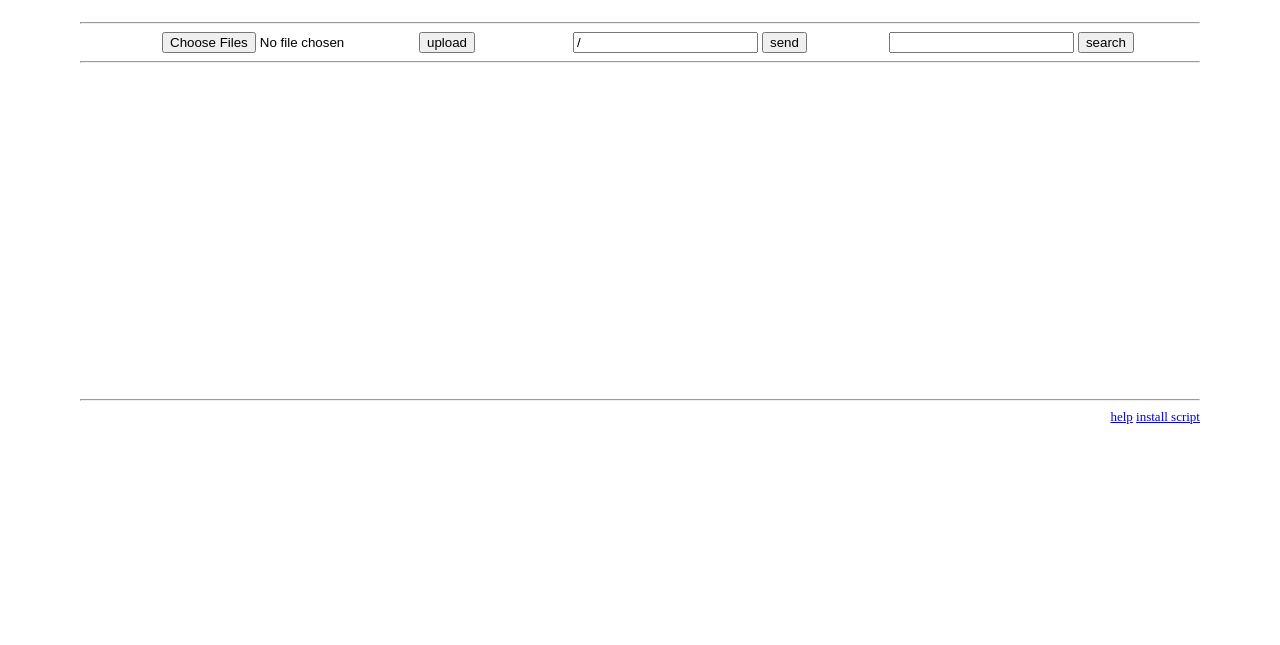
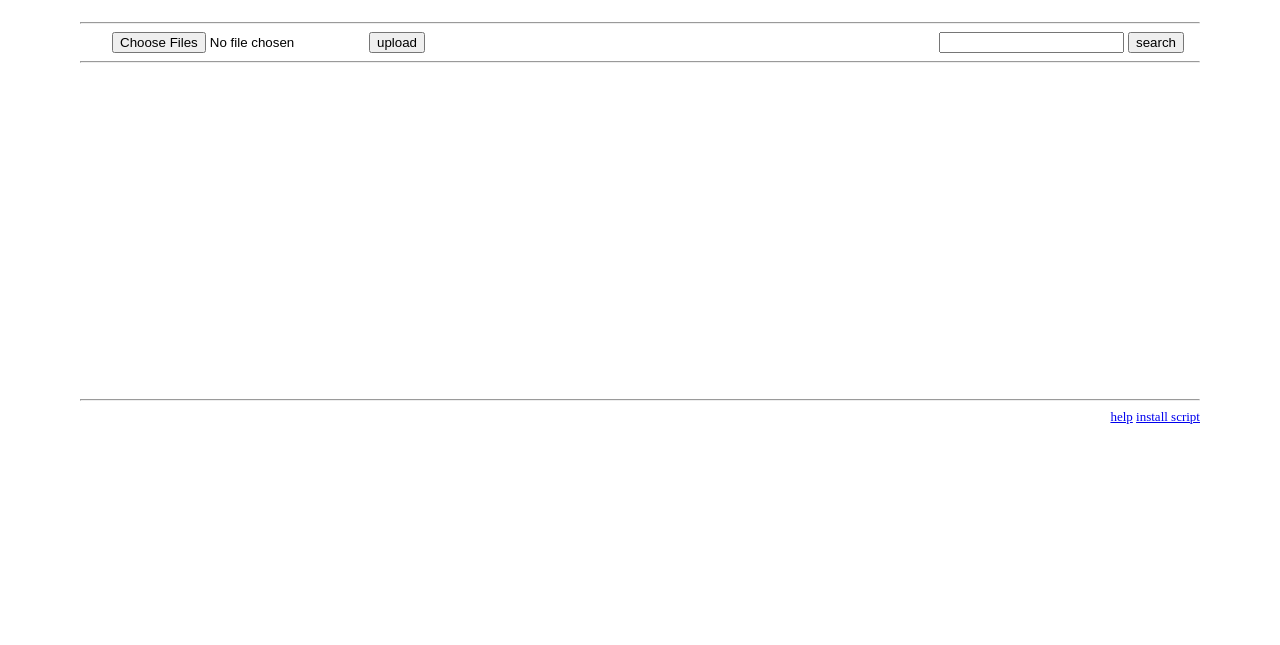
Before and after one commit to marcow03/pool, a plain HTML site: page assets/web/index.html in a window 1280 px wide. Shown: the part 155-800 px from the top of the page. Drawn offline with Linux system fonts and the light colour scheme; no server answers.

Commit message:
Remove custom query form

```diff
--- a/assets/web/index.html
+++ b/assets/web/index.html
@@ -18,10 +18,6 @@
                             <button>upload</button>
                         </div>
                     </form>
-                </div>
-                <div>
-                    <input type="text" id="custom-query-textfield" value="/">
-                    <input type="button" id="custom-query-button" value="send" onclick="sendCustomQuery()">
                 </div>
                 <div>
                     <input type="text" id="search-textfield" onchange="searchFiles()">
@@ -94,12 +90,6 @@
         table.innerHTML = rows
     }
 
-    async function sendCustomQuery() {
-        const route = document.getElementById('custom-query-textfield').value
-        await fetch(route)
-        renderTable()
-    }
-
     async function searchFiles() {
         const filter = document.getElementById('search-textfield').value
         renderTable(filter)
@@ -119,7 +109,7 @@
     .form-container {
         display: flex;
         align-items: center;
-        justify-content: space-evenly;
+        justify-content: space-between;
     }
 
     .form-container div {
```
